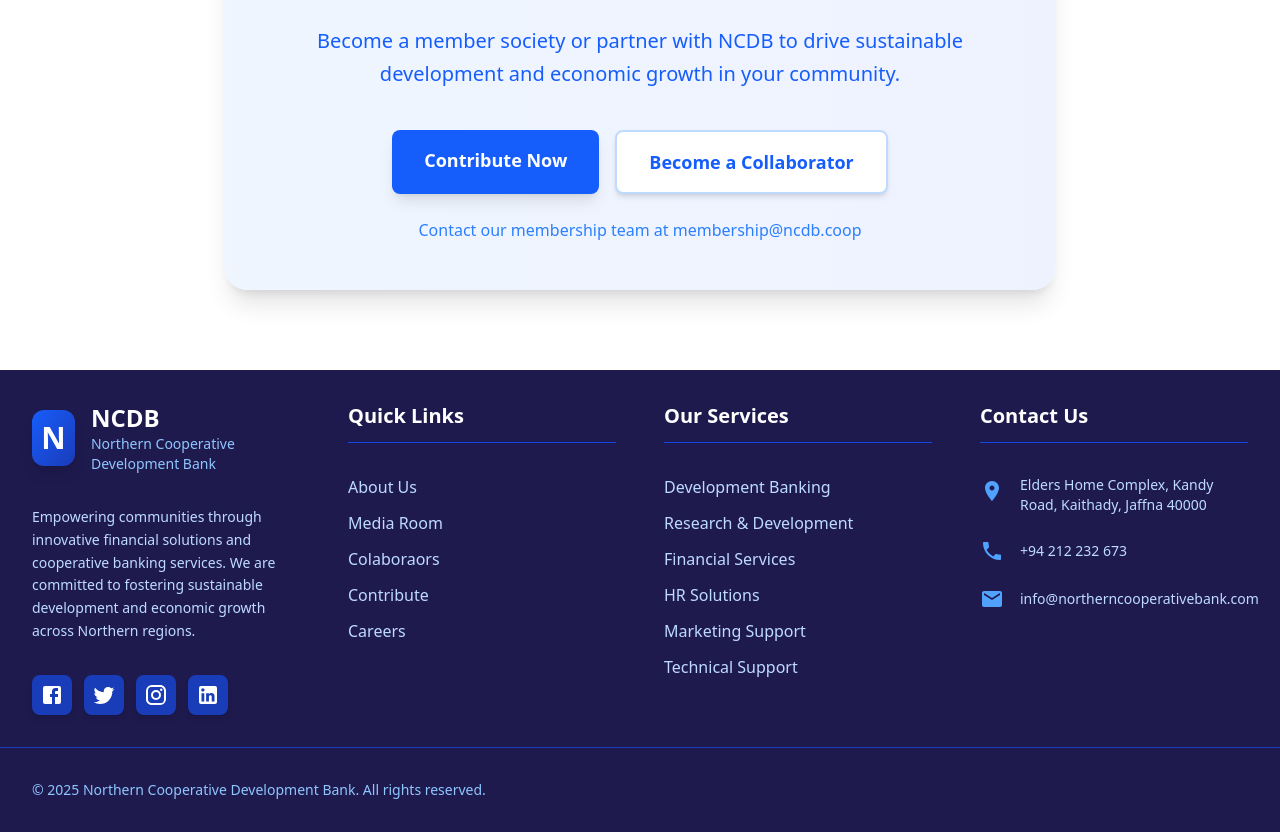
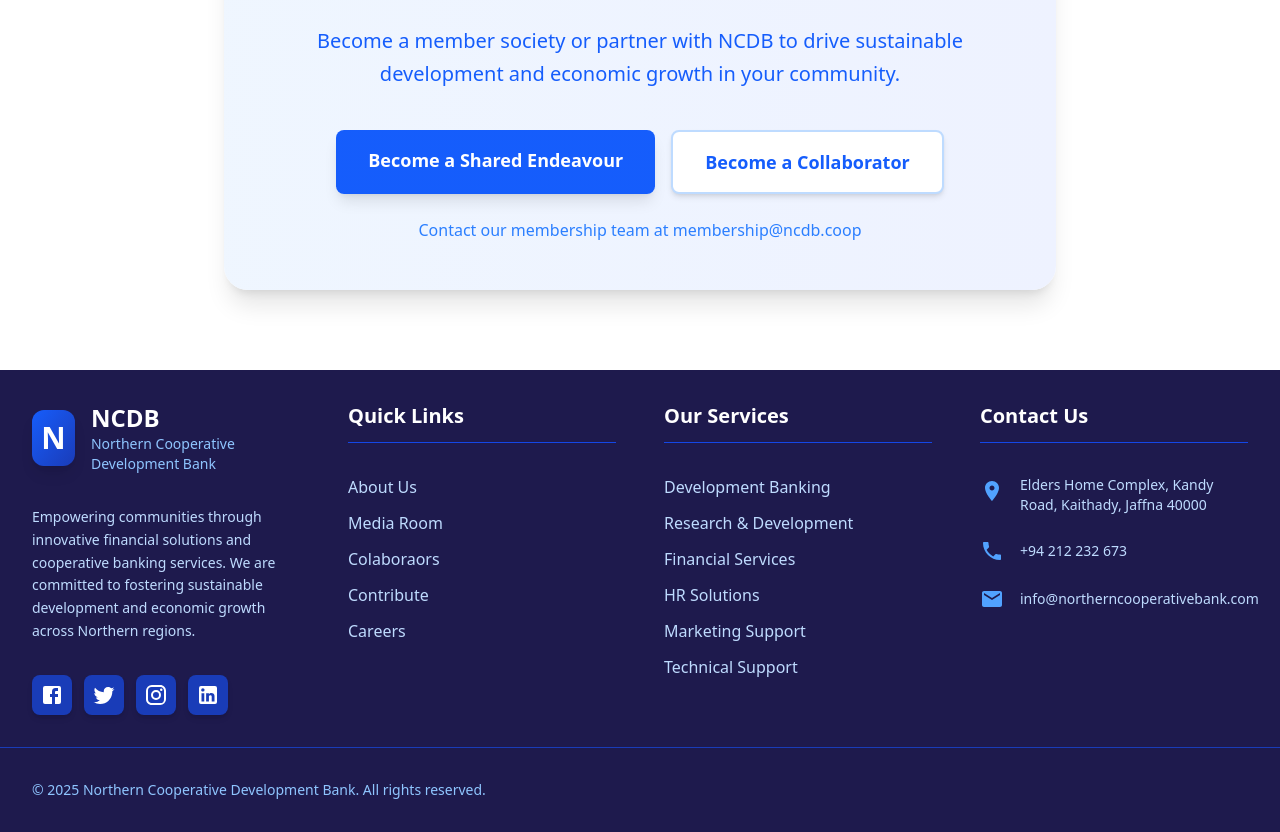
Before and after one commit to Abaragithan/ncdb-website, a React (Vite) app: page / in a window 1280 px wide. Shown: the part 4640-5472 px from the top of the page. Built offline with nearby package versions, Linux system fonts and the light colour scheme.

Commit message:
Fix: content change 03

```diff
--- a/src/components/home/CTASection.jsx
+++ b/src/components/home/CTASection.jsx
@@ -4,10 +4,10 @@ import { Link } from "react-router-dom";
 const CTA_CONTENT = {
     title: "Ready to Join the Cooperative Movement?",
     description: "Become a member society or partner with NCDB to drive sustainable development and economic growth in your community.",
-    primaryButton: "Contribute Now",
+    primaryButton: "Become a Shared Endeavour",
     secondaryButton: "Become a Collaborator",
-    primaryLink: "/contribute",
-    secondaryLink: "/collaborators",
+    primaryLink: "/sharedEndeavours",
+    secondaryLink: "/buildTogether",
     contactText: "Contact our membership team at",
     contactEmail: "membership@ncdb.coop"
 };
```
